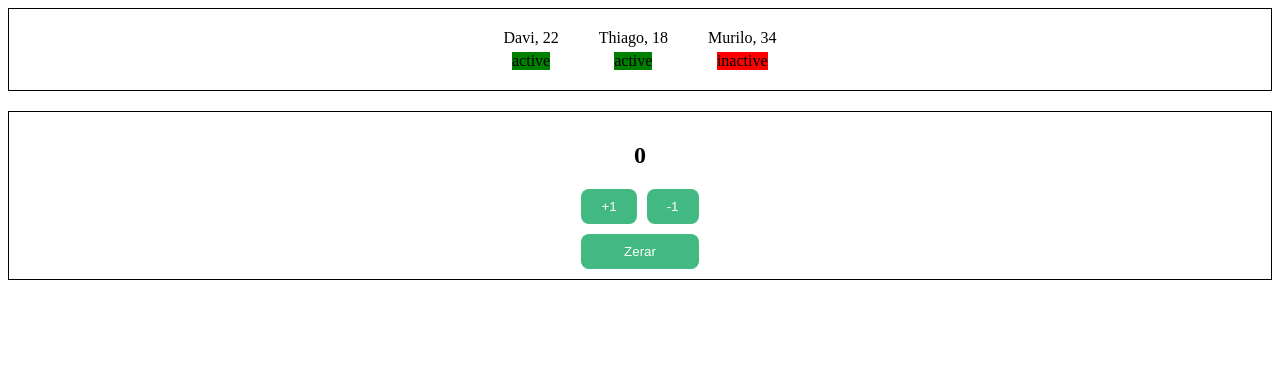
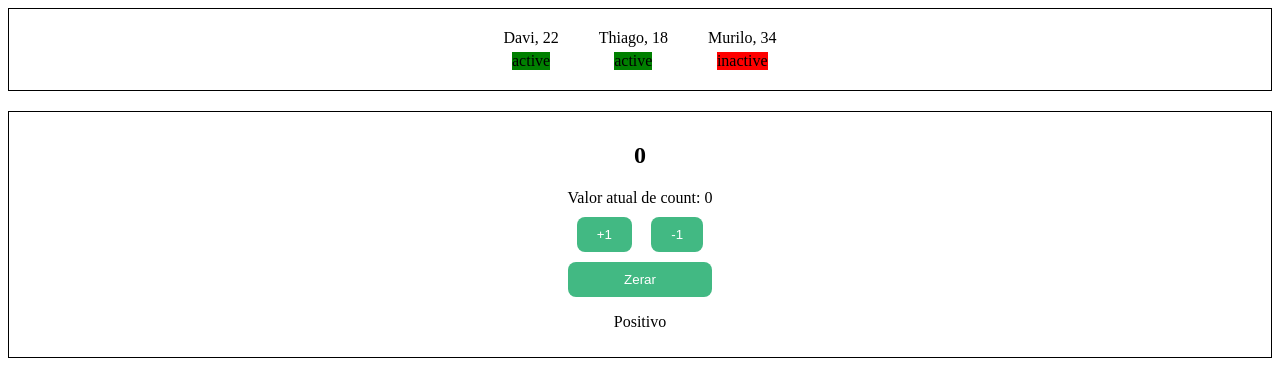
Before and after one commit to DaviRFerreir4/Vue.js, a Vue app in the folder Rocketseat/01-Teoria/01-Fundamentos-do-Vue/: page / in a window 1280 px wide. Shown: the top 366 px of the page. Built offline with nearby package versions, Linux system fonts and the light colour scheme.

Commit message:
Mais exemplos de computed

```diff
--- a/Rocketseat/01-Teoria/01-Fundamentos-do-Vue/src/App.vue
+++ b/Rocketseat/01-Teoria/01-Fundamentos-do-Vue/src/App.vue
@@ -9,7 +9,14 @@
       >
         {{ count }}
       </h2>
-      <CounterButtons @change-count="handleCountChange" />
+      <CounterButtons @change-count="handleCountChange" :count-value="count" />
+      <p
+        :style="{
+          color: changeColorCount,
+        }"
+      >
+        {{ countState }}
+      </p>
     </div>
   </div>
 </template>
@@ -57,6 +64,12 @@
         }
         return 'black'
       },
+      countState() {
+        if (this.count >= 0) {
+          return 'Positivo'
+        }
+        return 'Negativo'
+      },
     },
   }
 </script>
--- a/Rocketseat/01-Teoria/01-Fundamentos-do-Vue/src/components/CounterButtons.vue
+++ b/Rocketseat/01-Teoria/01-Fundamentos-do-Vue/src/components/CounterButtons.vue
@@ -1,10 +1,19 @@
 <template>
   <div>
+    Valor atual de count: {{ countValue }}
     <div class="flex">
       <Button title="+1" @update="$emit('change-count', 'increment')" />
-      <Button title="-1" @update="$emit('change-count', 'decrement')" />
+      <Button
+        title="-1"
+        @update="$emit('change-count', 'decrement')"
+        :disabled="cantDecrement"
+      />
     </div>
-    <Button title="Zerar" @update="$emit('change-count', 'clear')" />
+    <Button
+      title="Zerar"
+      @update="$emit('change-count', 'clear')"
+      :disabled="cantReset"
+    />
   </div>
 </template>
 
@@ -15,6 +24,17 @@
     name: 'CountContainer',
     components: {
       Button,
+    },
+    props: {
+      countValue: { type: Number, required: true },
+    },
+    computed: {
+      cantDecrement() {
+        return this.countValue <= -10
+      },
+      cantReset() {
+        return this.countValue === 0
+      },
     },
     emits: ['change-count'],
   }
@@ -28,5 +48,6 @@
 
   .flex {
     display: flex;
+    justify-content: space-evenly;
   }
 </style>
```
